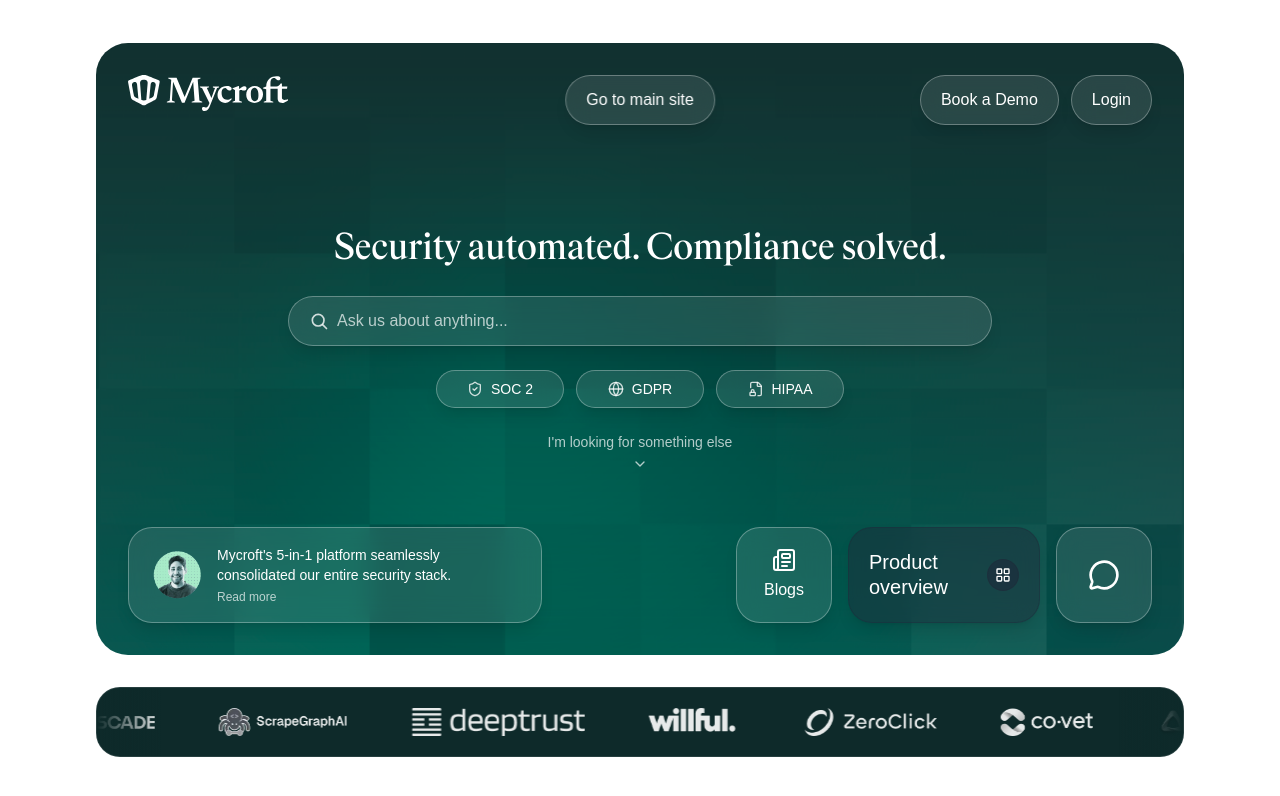
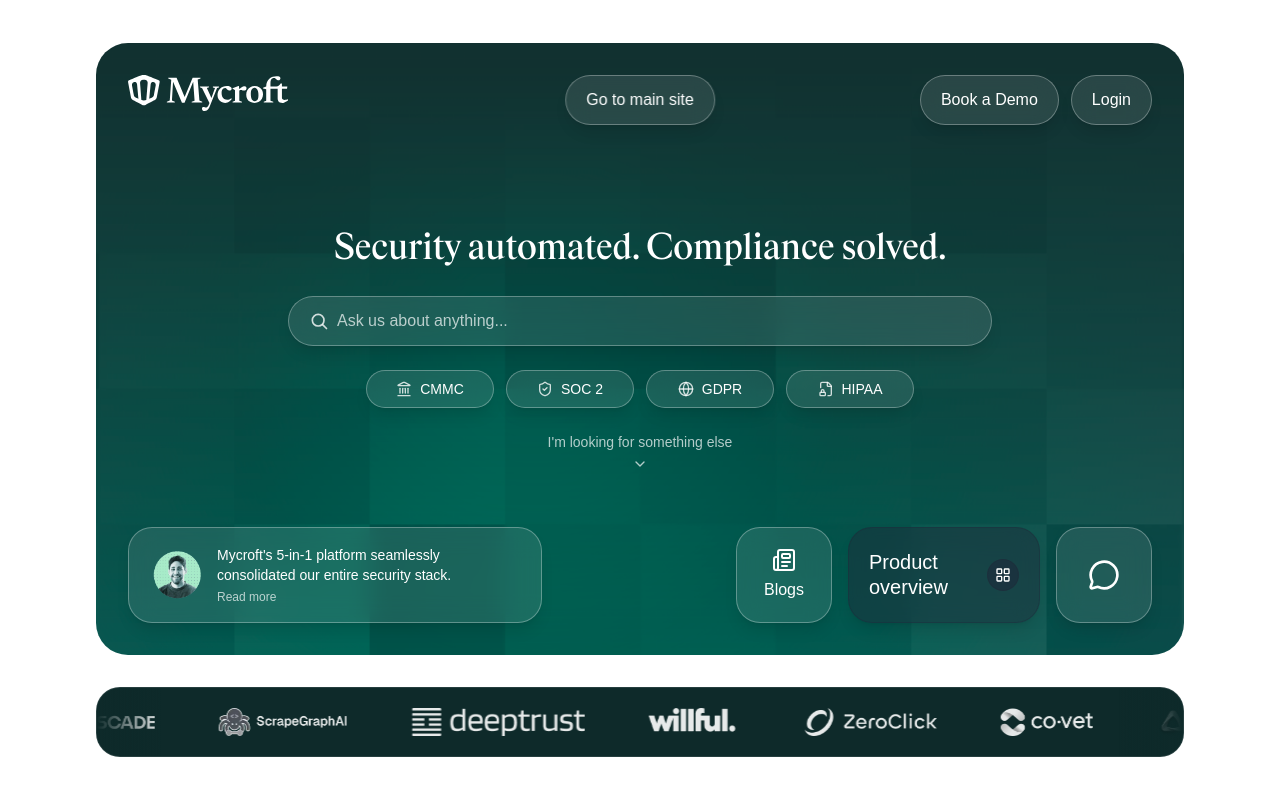
Before and after one commit to chris-lawbrokr/mycroft, a Next.js app: page / in a window 1280 px wide. Shown: the top 796 px of the page. Built offline with nearby package versions, Linux system fonts and the light colour scheme.

Commit message:
Update video-card.tsx

```diff
--- a/app/video-card.tsx
+++ b/app/video-card.tsx
@@ -1,4 +1,4 @@
-import { ChevronDown, FileLock, Globe, ShieldCheck } from "lucide-react";
+import { ChevronDown, FileLock, Globe, Landmark, ShieldCheck } from "lucide-react";
 import { rhymesDisplay } from "./fonts";
 import CardActions from "./card-actions";
 import CallCtaMenu from "./call-cta-menu";
@@ -82,6 +82,7 @@ export default function VideoCard({
 
         <div className="hidden w-full flex-wrap items-center justify-center gap-3 min-[1150px]:flex">
           {[
+            { icon: Landmark, label: "CMMC" },
             { icon: ShieldCheck, label: "SOC 2" },
             { icon: Globe, label: "GDPR" },
             { icon: FileLock, label: "HIPAA" },
```
